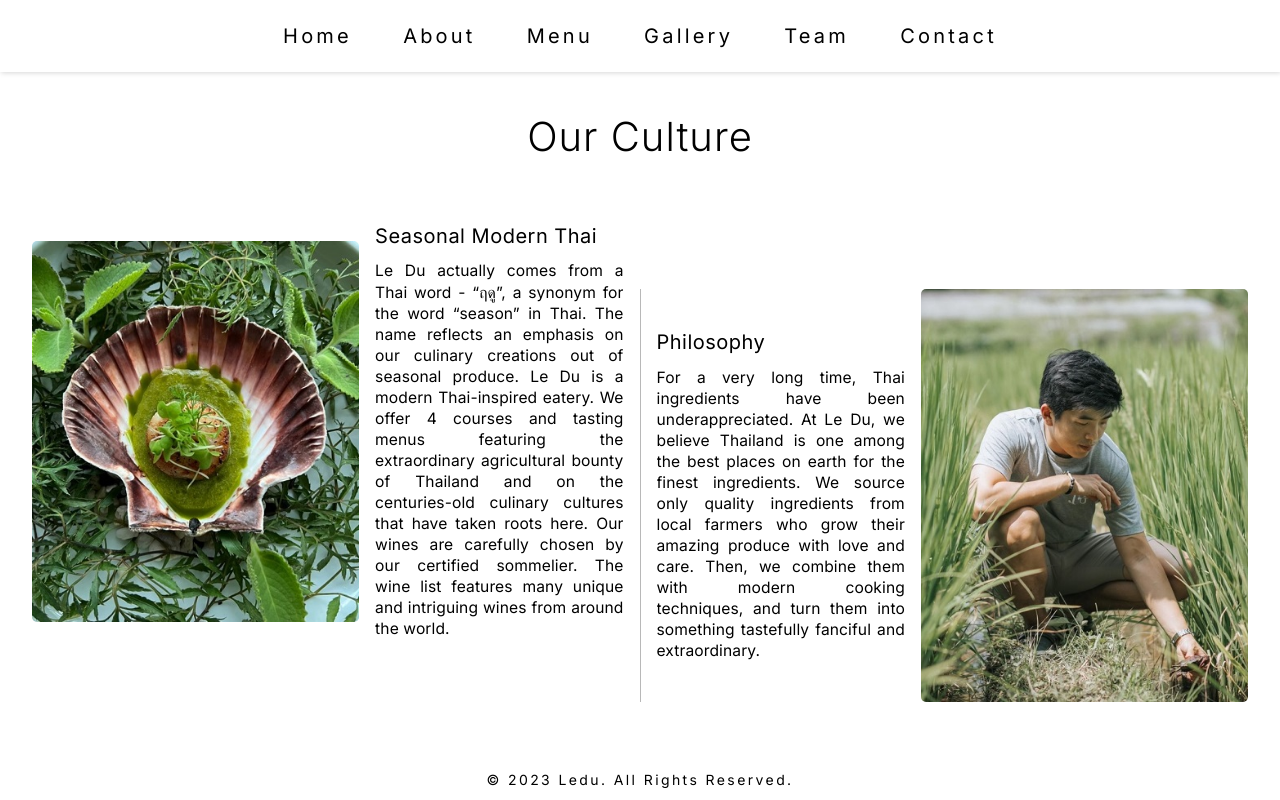
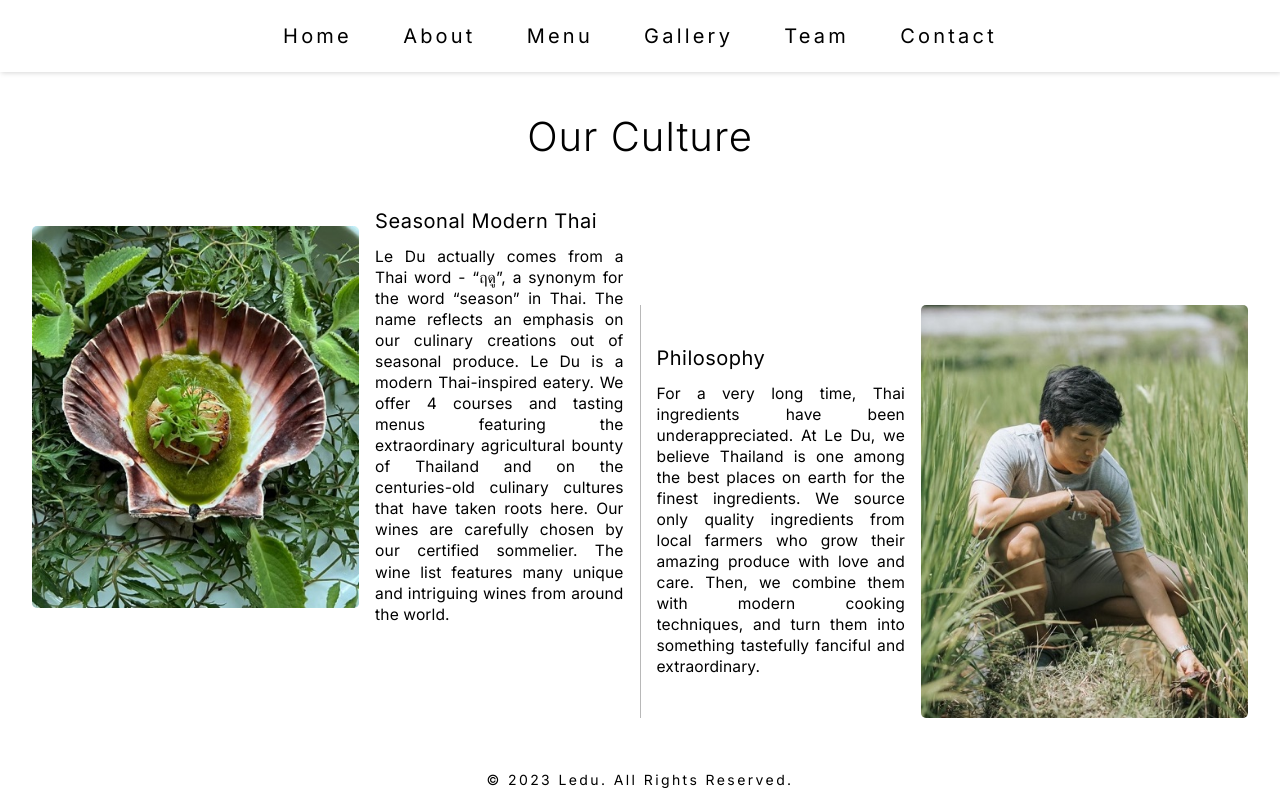
Before and after one commit to mopinator/Ledu, a React (Vite) app: page /about in a window 1280 px wide. Built offline with nearby package versions, Linux system fonts and the light colour scheme.

Commit message:
updated css alignment for left and right containers

```diff
--- a/src/pages/About/About.module.css
+++ b/src/pages/About/About.module.css
@@ -15,8 +15,10 @@
 .inner-container {
 	display: flex;
 	width: 87%;
+	padding-top: 2rem;
 }
 
+/* shared class name styles */
 .text-area-top,
 .text-area-bot {
 	display: flex;
@@ -26,10 +28,10 @@
 	padding: 2rem;
 }
 
-/* shared class name styles */
 .left-container,
 .right-container {
 	display: flex;
+	height: max-content;
 	width: 50%;
 }
 
@@ -82,17 +84,13 @@
 	}
 
 	.right-container {
-		margin-top: 8rem;
+		margin-top: 7rem;
 	}
 
 	.heading-text-left,
 	.heading-text-right {
 		font-size: var(--text-xl);
 		font-weight: 400;
-	}
-
-	.body-images {
-		width: 100%;
 	}
 
 	.body-text-top,
@@ -128,7 +126,7 @@
 	}
 
 	.right-container {
-		margin-top: 8rem;
+		margin-top: 6rem;
 	}
 
 	.heading-text-left,
@@ -163,6 +161,7 @@
 		width: 95%;
 	}
 
+	/* shared class name styles */
 	.left-container,
 	.right-container {
 		width: 100%;
@@ -206,6 +205,7 @@
 		margin-top: 0rem;
 	}
 
+	/* shared class name styles */
 	.heading-text-left,
 	.heading-text-right {
 		font-weight: 400;
@@ -223,7 +223,6 @@
 
 	.body-text-bot {
 		line-height: 1.4;
-		/* letter-spacing: 0.04px; */
 	}
 }
 
@@ -237,6 +236,7 @@
 		width: 95%;
 	}
 
+	/* shared class name styles */
 	.left-container,
 	.right-container {
 		flex-direction: column;
@@ -293,6 +293,7 @@
 		padding: 1rem;
 	}
 
+	/* shared class name styles */
 	.left-container,
 	.right-container {
 		flex-direction: column;
```
